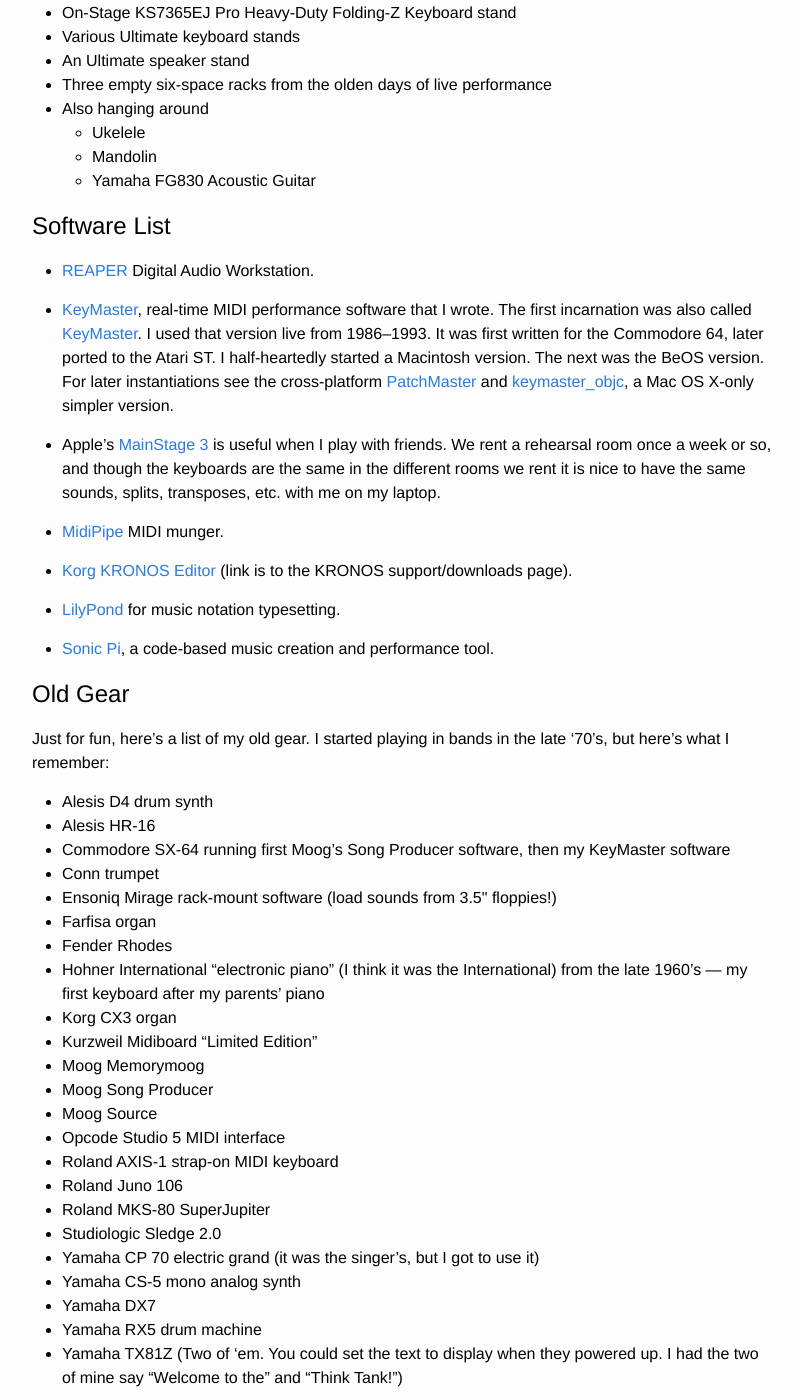
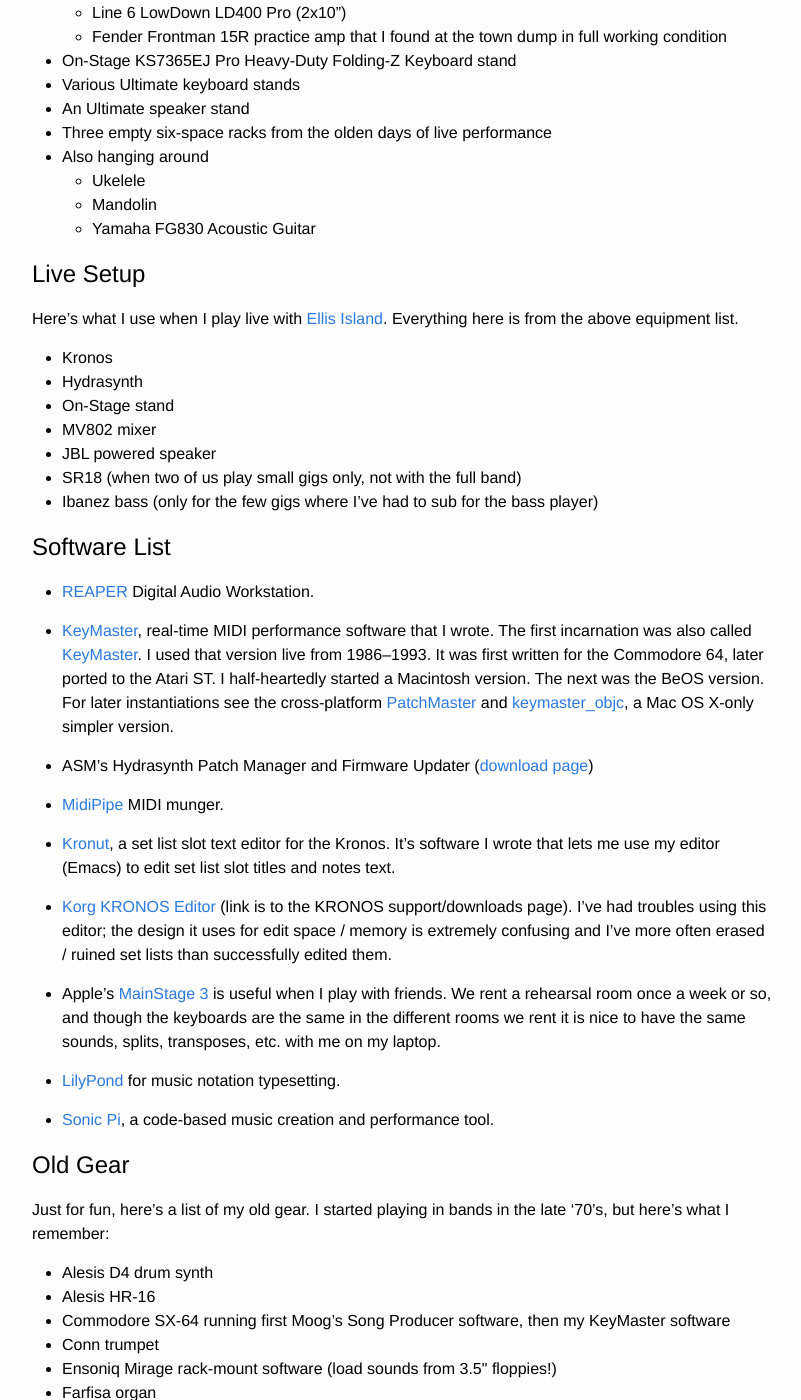
Before and after one commit to jimm/www-jimmenard-com-jekyll, a Jekyll site: the page built from music.md, in a window 1280 px wide and 1400 px high, scrolled down 2734 px. Shown: the whole window, without its empty margins (238-1039 px from the left). Built offline with Jekyll 4.4.1, drawn with Linux system fonts in a browser that asks for light colours; some of the changed text lies outside the part shown.

Commit message:
gear update

```diff
--- a/music.md
+++ b/music.md
@@ -37,6 +34,9 @@ only have one crappy cassette of a bunch of works-in-progress . It's dated
 but really good stuff. The sound quality is horrendous. Also, the tape broke
 so I'll need to repair it one day.
 
+My MIDI reference has moved [here](midi_ref.html). It's not a tutorial.
+Rather, it is intended as a quick overview and a reference guide.
+
 # Compositions
 
 Here are three pieces I composed that I've typeset using
@@ -57,7 +57,7 @@ Here are a few others on SoundCloud:
 # Equipment Collection
 
 Here's what my home "studio" looked like in late 2020. The Midiboard has
-since moved on to another home.
+since moved on to another home and I've added the Alesis SR18.
 
 <a href="images/battlestation.jpg">
   <img
@@ -82,8 +82,8 @@ Here's a tech-head's view of the tools I use to create my music.
   - Kurzweil K2000RS (R = rackmount, S = sampling), the rackmount version of
     [this](https://en.wikipedia.org/wiki/Kurzweil_K2000)
   - [Kurzweil 1000PX](https://soundprogramming.net/synthesizers/kurzweil/kurzweil-1000px-professional-expander/)
-  - Mackie LM-3204 mixer
-  - Yamaha MV802 mixer
+  - [Mackie LM-3204](https://gearsource.com/stock-item/mackie-lm3204-16-stereo-channel-32-mono-console/)
+    mixer
   - Emagic AMT8 MIDI interface
   - Korg DRV-2000 digital reverb
   - Crest Audio FA901 power amp
@@ -91,6 +91,9 @@ Here's a tech-head's view of the tools I use to create my music.
   - Custom patch bay with 12 1/2", 6 MIDI, 4 XLR, 2 1/2" TRS
   - Akai ME10D MIDI "digital delay" (echoes MIDI data, optionally
     transposing it up/down one octave)
+- Alesis SR18 drum machine
+- Yamaha MV802 mixer, which used to be in the Think Tank. I now use it live,
+  so it's in a two-space rack gig bag.
 - Fender Stratocaster
 - Ibanez SR505 5-string bass
 - [Chapman Stick](http://stick.com/), 12-string Grand Stick with 5 bass, 7
@@ -119,6 +122,20 @@ Here's a tech-head's view of the tools I use to create my music.
   - Mandolin
   - Yamaha FG830 Acoustic Guitar
 
+## Live Setup
+
+Here's what I use when I play live with [Ellis Island](https://ellisislandrock.com/).
+Everything here is from the above equipment list.
+
+- Kronos
+- Hydrasynth
+- On-Stage stand
+- MV802 mixer
+- JBL powered speaker
+- SR18 (when two of us play small gigs only, not with the full band)
+- Ibanez bass (only for the few gigs where I've had to sub for the bass
+  player)
+
 ## Software List
 
 - [REAPER](http://reaper.fm/) Digital Audio Workstation.
@@ -133,15 +150,25 @@ Here's a tech-head's view of the tools I use to create my music.
   [keymaster_objc](http://jimm.github.io/keymaster_objc/), a Mac OS X-only
   simpler version.
 
+- ASM's Hydrasynth Patch Manager and Firmware Updater
+  ([download page](https://www.ashunsoundmachines.com/downloads))
+
+- [MidiPipe](http://www.subtlesoft.square7.net/MidiPipe.html) MIDI munger.
+
+- [Kronut](https://github.com/jimm/kronut), a set list slot text editor for
+  the Kronos. It's software I wrote that lets me use my editor (Emacs) to
+  edit set list slot titles and notes text.
+
+- [Korg KRONOS Editor](https://shop.korg.com/kronosSupport)
+  (link is to the KRONOS support/downloads page). I've had troubles using
+  this editor; the design it uses for edit space / memory is extremely
+  confusing and I've more often erased / ruined set lists than successfully
+  edited them.
+
 - Apple's [MainStage 3](http://www.apple.com/mainstage/) is useful when I
   play with friends. We rent a rehearsal room once a week or so, and though
   the keyboards are the same in the different rooms we rent it is nice to
   have the same sounds, splits, transposes, etc. with me on my laptop.
-
-- [MidiPipe](http://www.subtlesoft.square7.net/MidiPipe.html) MIDI munger.
-
-- [Korg KRONOS Editor](https://shop.korg.com/kronosSupport)
-  (link is to the KRONOS support/downloads page).
 
 - [LilyPond](http://lilypond.org/web/) for music notation typesetting.
 
```
Also changed, not shown: other parts of music.md (+1 -4 lines).
